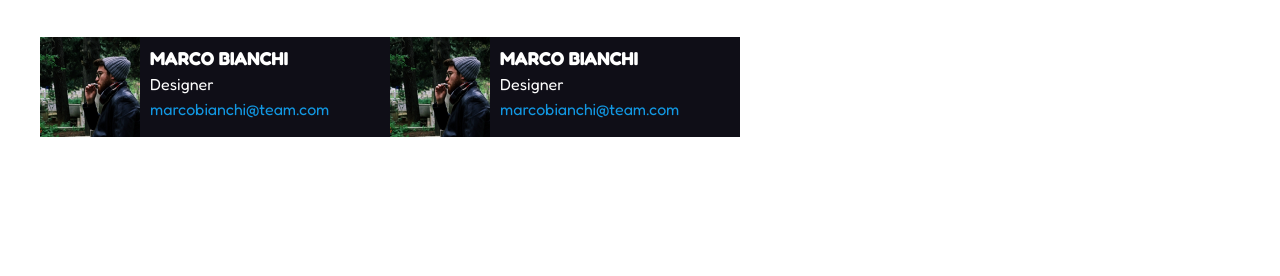
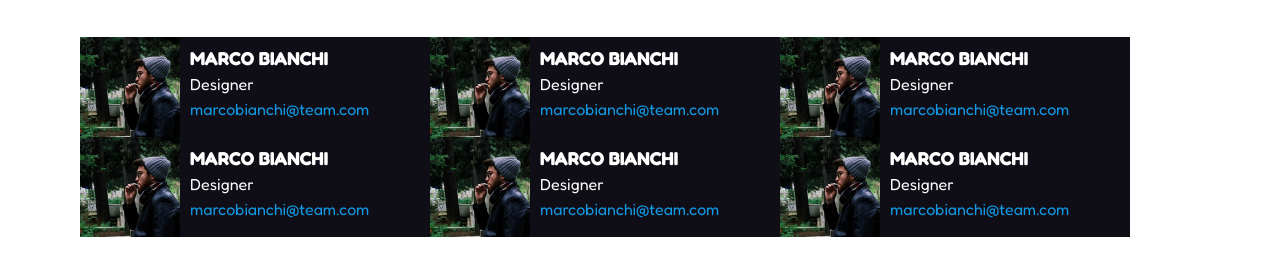
Before and after one commit to Montesi-Yuri/html-css-float-cards, a plain HTML site: page index.html in a window 1280 px wide. Shown: the part 142-418 px from the top of the page. Drawn offline with Linux system fonts and the light colour scheme.

Commit message:
Completata Struttura provvisoria cards

```diff
--- a/css/style.css
+++ b/css/style.css
@@ -35,6 +35,35 @@ header p{
 
 /* CARDS */
 
+img{
+    width: 100px;
+    height: 100px;
+}
+
+h3, div > p {
+    color: white;
+    display: inline-block;
+    padding-bottom: 5px;
+}
+
+span{
+    color: #1299E4;
+}
+
+.single-card{
+    padding-left: 40px;
+    padding-right: 40px;
+}
+
+
+/* LAYOUT */
+
+.clearfix::after{
+    content: "";
+    display: table;
+    clear: both;
+}
+
 .floating.cards{
     width: calc(100% / 3);
     height: 100px;
@@ -53,29 +82,3 @@ header p{
     width: 250px;
     padding: 10px;
 }
-
-img{
-    width: 100px;
-    height: 100px;
-}
-
-.floating-cards::after{
-    content: "";
-    display: table;
-    clear: both;
-}
-
-h3, div > p {
-    color: white;
-    display: inline-block;
-    padding-bottom: 5px;
-}
-
-span{
-    color: #1299E4;
-}
-
-.single-card:nth-of-type(2n+3){
-    margin-left: 20px;
-    margin-right: 20px;
-}
--- a/index.html
+++ b/index.html
@@ -32,8 +32,9 @@
 
                 <!-- Floating Cards -->
 
-                    <div class="floating-cards">
+                    <div class="floating-cards clearfix">
 
+                        <!-- Floating Card 1 -->
                         <div class="single-card">
 
                             <img class="floating-img" src="img/male1.png" alt="Marco-Bianchi">
@@ -48,6 +49,63 @@
 
                         </div>
 
+                        <!-- Floating Card 2 -->
+                        <div class="single-card">
+
+                            <img class="floating-img" src="img/male1.png" alt="Marco-Bianchi">
+
+                            <div class="floating-text">
+                                <h3>MARCO BIANCHI</h3>
+                                <br>
+                                <p>Designer</p>
+                                <br>
+                                <span>marcobianchi@team.com</span>
+                            </div>
+                        </div>
+
+                        <!-- Floating Card 3 -->
+                        <div class="single-card">
+
+                            <img class="floating-img" src="img/male1.png" alt="Marco-Bianchi">
+
+                            <div class="floating-text">
+                                <h3>MARCO BIANCHI</h3>
+                                <br>
+                                <p>Designer</p>
+                                <br>
+                                <span>marcobianchi@team.com</span>
+                            </div>
+                        </div>
+
+                        <!-- Floating Card 4 -->
+                        <div class="single-card">
+
+                            <img class="floating-img" src="img/male1.png" alt="Marco-Bianchi">
+
+                            <div class="floating-text">
+                                <h3>MARCO BIANCHI</h3>
+                                <br>
+                                <p>Designer</p>
+                                <br>
+                                <span>marcobianchi@team.com</span>
+                            </div>
+                        </div>
+
+                        <!-- Floating Card 5 -->
+                        <div class="single-card">
+
+                            <img class="floating-img" src="img/male1.png" alt="Marco-Bianchi">
+
+                            <div class="floating-text">
+                                <h3>MARCO BIANCHI</h3>
+                                <br>
+                                <p>Designer</p>
+                                <br>
+                                <span>marcobianchi@team.com</span>
+                            </div>
+                        </div>
+
+                        <!-- Floating Card 6 -->
                         <div class="single-card">
 
                             <img class="floating-img" src="img/male1.png" alt="Marco-Bianchi">
@@ -61,6 +119,7 @@
                             </div>
 
                         </div>
+
                     </div>
 
             </main>
```
